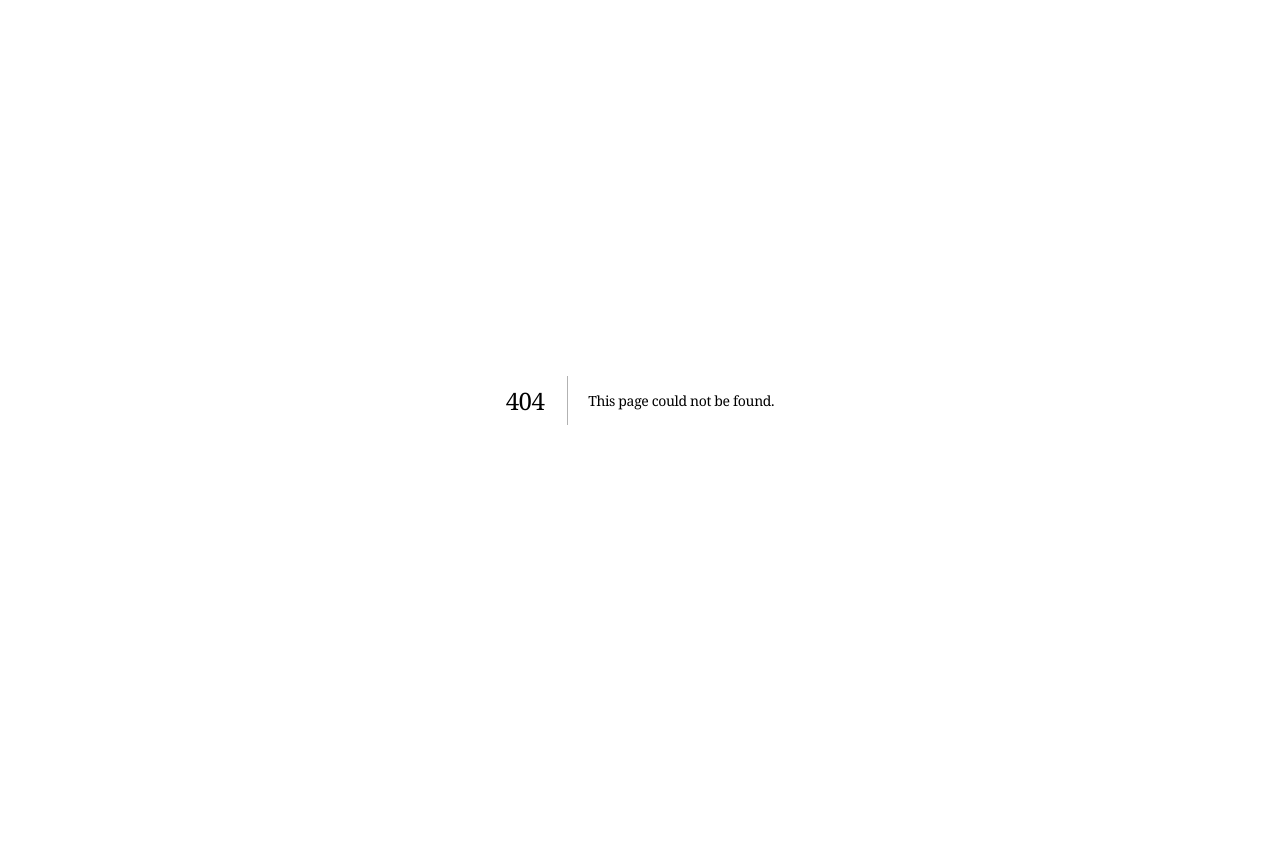
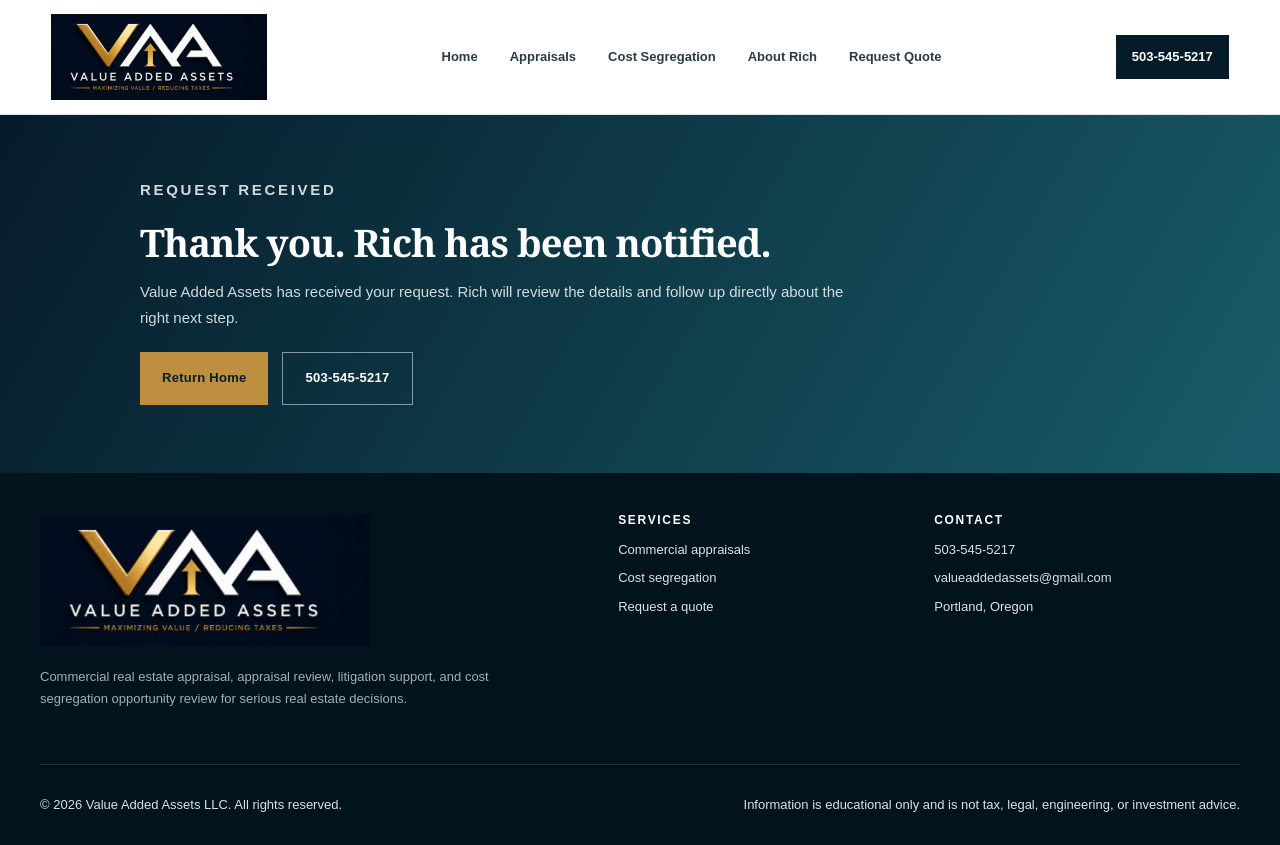
Before and after one commit to valueaddedassets-web/rich-cassinelli-advisory, a Next.js app: page /thank-you in a window 1280 px wide. Before the commit this address had no page. Before the commit the page ends 800 px from the top, so only its background shows below. Built offline with nearby package versions, Linux system fonts and the light colour scheme.

Commit message:
Email quote requests to Value Added Assets

```diff
--- a/app/components.tsx
+++ b/app/components.tsx
@@ -63,6 +63,73 @@ export function PageShell({ children }: { children: React.ReactNode }) {
   );
 }
 
+export function LeadForm({ compact = false }: { compact?: boolean }) {
+  return (
+    <form action={contact.formUrl} method="POST">
+      <input type="hidden" name="_subject" value="New Value Added Assets quote request" />
+      <input type="hidden" name="_template" value="table" />
+      <input type="hidden" name="_next" value={contact.formReturnUrl} />
+      <input
+        type="hidden"
+        name="_autoresponse"
+        value="Thank you for contacting Value Added Assets. Rich has received your request and will review the details."
+      />
+      <input className="honeyField" type="text" name="_honey" tabIndex={-1} autoComplete="off" />
+      <label>
+        Service interest
+        <select name="Service interest" defaultValue="" required>
+          <option value="" disabled>Select one</option>
+          <option>Commercial appraisal</option>
+          <option>Appraisal review</option>
+          <option>Litigation support</option>
+          <option>Property tax analysis</option>
+          <option>Cost segregation</option>
+          <option>Not sure yet</option>
+        </select>
+      </label>
+      <div className="formRow">
+        <label>
+          Name
+          <input name="Name" placeholder="Your name" required />
+        </label>
+        <label>
+          Email
+          <input name="email" type="email" placeholder="you@company.com" required />
+        </label>
+      </div>
+      <div className="formRow">
+        <label>
+          Phone
+          <input name="Phone" type="tel" placeholder="Best callback number" />
+        </label>
+        <label>
+          Timing
+          <input name="Timing" placeholder="Target due date or urgency" />
+        </label>
+      </div>
+      <label>
+        Property or company
+        <input name="Property or company" placeholder="Property address, market, or company name" />
+      </label>
+      {!compact && (
+        <label>
+          Request details
+          <textarea
+            name="Request details"
+            rows={5}
+            placeholder="Purpose of assignment, property type, lender or attorney requirements, cost basis, or other helpful details"
+          />
+        </label>
+      )}
+      <button type="submit">Send Request to Rich</button>
+      <p>
+        Submissions are emailed to Value Added Assets. You can also contact Rich directly at{" "}
+        <a href={contact.emailHref}>{contact.email}</a>.
+      </p>
+    </form>
+  );
+}
+
 export function QuotePanel({ title = "Request a quote or confidential review" }: { title?: string }) {
   return (
     <section className="quoteBand" id="quote">
@@ -80,32 +147,7 @@ export function QuotePanel({ title = "Request a quote or confidential review" }:
           </div>
         </div>
         <div className="miniForm">
-          <form action={contact.formUrl} target="_blank">
-            <label>
-              Service interest
-              <select name="service" defaultValue="">
-                <option value="" disabled>Select one</option>
-                <option>Commercial appraisal</option>
-                <option>Appraisal review</option>
-                <option>Litigation support</option>
-                <option>Cost segregation</option>
-                <option>Not sure yet</option>
-              </select>
-            </label>
-            <label>
-              Property or company
-              <input name="property" placeholder="Property address, market, or company name" />
-            </label>
-            <label>
-              Timing
-              <input name="timing" placeholder="Target due date or urgency" />
-            </label>
-            <button type="submit">Open Secure Intake Form</button>
-            <p>
-              The intake opens in Google Forms so the request can be captured cleanly. You can also email
-              Rich directly.
-            </p>
-          </form>
+          <LeadForm compact />
         </div>
       </div>
     </section>
--- a/app/globals.css
+++ b/app/globals.css
@@ -490,12 +490,19 @@ input:focus, select:focus, textarea:focus { border-color: var(--teal); box-shado
 }
 .miniForm { padding: 26px; }
 .miniForm form { display: grid; gap: 18px; }
+.formRow { display: grid; grid-template-columns: repeat(2, minmax(0, 1fr)); gap: 14px; }
+.honeyField { display: none; }
 .miniForm button { width: 100%; margin-top: 6px; }
-.miniForm p { margin: 0; color: #7a898d; font-size: 12px; line-height: 1.6; }
+.miniForm p, .formFrame form > p { margin: 0; color: #7a898d; font-size: 12px; line-height: 1.6; }
+.miniForm p a, .formFrame p a { color: var(--teal); font-weight: 900; text-decoration: underline; }
 .formFrame { padding: 12px; }
-.formFrame iframe { width: 100%; height: 1420px; border: 0; background: var(--white); }
-.formFrame p { margin: 12px 8px 4px; color: #6d7f84; font-size: 12px; }
-.formFrame a { color: var(--teal); font-weight: 900; text-decoration: underline; }
+.formFrame form {
+  display: grid;
+  gap: 18px;
+  padding: 18px;
+}
+.formFrame textarea { resize: vertical; }
+.formFrame button { width: 100%; margin-top: 6px; }
 
 .siteFooter { padding: 42px 0 22px; background: #03131e; color: #9db1ba; }
 .footerGrid { display: grid; grid-template-columns: 1.2fr 0.6fr 0.7fr; gap: 54px; }
@@ -534,7 +541,7 @@ input:focus, select:focus, textarea:focus { border-color: var(--teal); box-shado
   .servicePathGrid { margin-bottom: 20px; }
   .pathCard { min-height: 260px; }
   .credStrip .shell { grid-template-columns: 1fr; }
-  .checkGrid, .audienceGrid, .pillGrid, .licenseGrid, .processGrid, .faqGrid, .calcFields, .footerGrid { grid-template-columns: 1fr; }
+  .checkGrid, .audienceGrid, .pillGrid, .licenseGrid, .processGrid, .faqGrid, .formRow, .calcFields, .footerGrid { grid-template-columns: 1fr; }
   .clientLists div, .resultCard, .miniForm { padding: 20px; }
   .resultCard > strong { font-size: 34px; }
   .timeline div { grid-template-columns: 1fr; gap: 5px; }
--- a/app/site-data.ts
+++ b/app/site-data.ts
@@ -3,8 +3,8 @@ export const contact = {
   phoneHref: "tel:+15035455217",
   email: "valueaddedassets@gmail.com",
   emailHref: "mailto:valueaddedassets@gmail.com",
-  formUrl: "https://docs.google.com/forms/d/e/1FAIpQLSdpXP99wX9U962yoSAm3K9SAXmzaeYDte9VUkXb5zmjwZF5CA/viewform",
-  formEmbed: "https://docs.google.com/forms/d/e/1FAIpQLSdpXP99wX9U962yoSAm3K9SAXmzaeYDte9VUkXb5zmjwZF5CA/viewform?embedded=true",
+  formUrl: "https://formsubmit.co/valueaddedassets@gmail.com",
+  formReturnUrl: "https://valueaddedassets.com/thank-you/",
 };
 
 export const navItems = [
--- /dev/null
+++ b/app/thank-you/page.tsx
@@ -0,0 +1,47 @@
+import type { Metadata } from "next";
+import Link from "next/link";
+import { PageShell } from "../components";
+import { JsonLd, breadcrumbSchema } from "../seo";
+import { contact } from "../site-data";
+
+export const metadata: Metadata = {
+  title: "Request Received",
+  description:
+    "Thank you for contacting Value Added Assets LLC. Rich will review your commercial appraisal or cost segregation request.",
+  alternates: { canonical: "/thank-you/" },
+  robots: { index: false, follow: false },
+};
+
+export default function ThankYouPage() {
+  const schemas = [
+    breadcrumbSchema([
+      ["Home", "/"],
+      ["Request Quote", "/request-quote/"],
+      ["Request Received", "/thank-you/"],
+    ]),
+  ];
+
+  return (
+    <PageShell>
+      {schemas.map((schema, index) => (
+        <JsonLd key={index} data={schema} />
+      ))}
+      <main>
+        <section className="pageHero quoteHero">
+          <div className="shell narrowHero">
+            <p className="eyebrow">Request received</p>
+            <h1>Thank you. Rich has been notified.</h1>
+            <p>
+              Value Added Assets has received your request. Rich will review the details and follow up
+              directly about the right next step.
+            </p>
+            <div className="heroActions">
+              <Link className="primaryBtn" href="/">Return Home</Link>
+              <a className="secondaryBtn" href={contact.phoneHref}>{contact.phone}</a>
+            </div>
+          </div>
+        </section>
+      </main>
+    </PageShell>
+  );
+}
```
Also changed, not shown: app/request-quote/page.tsx (+2 -7 lines).
